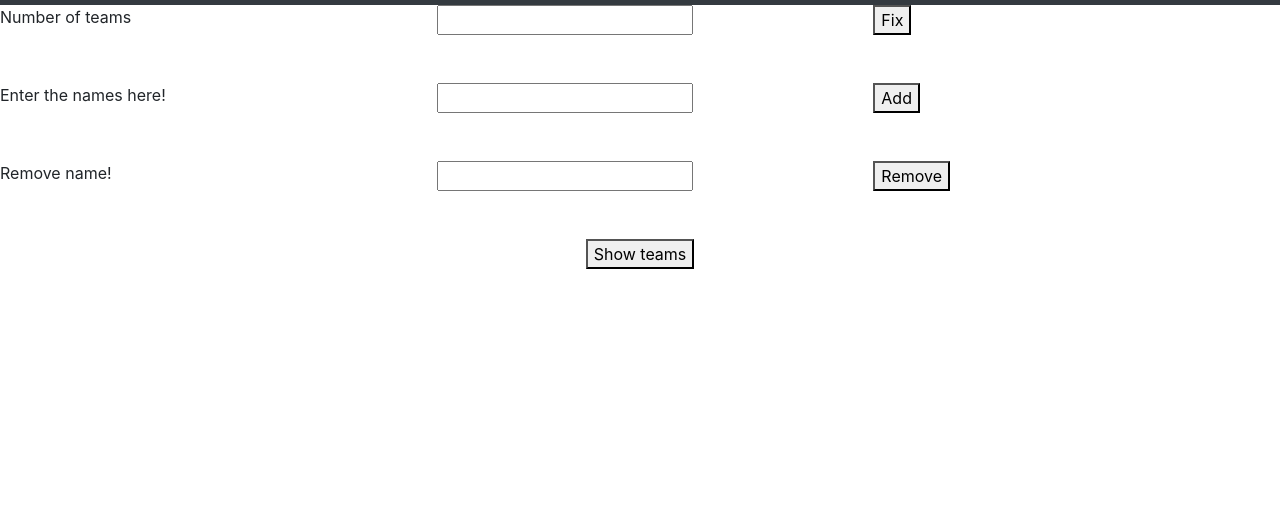
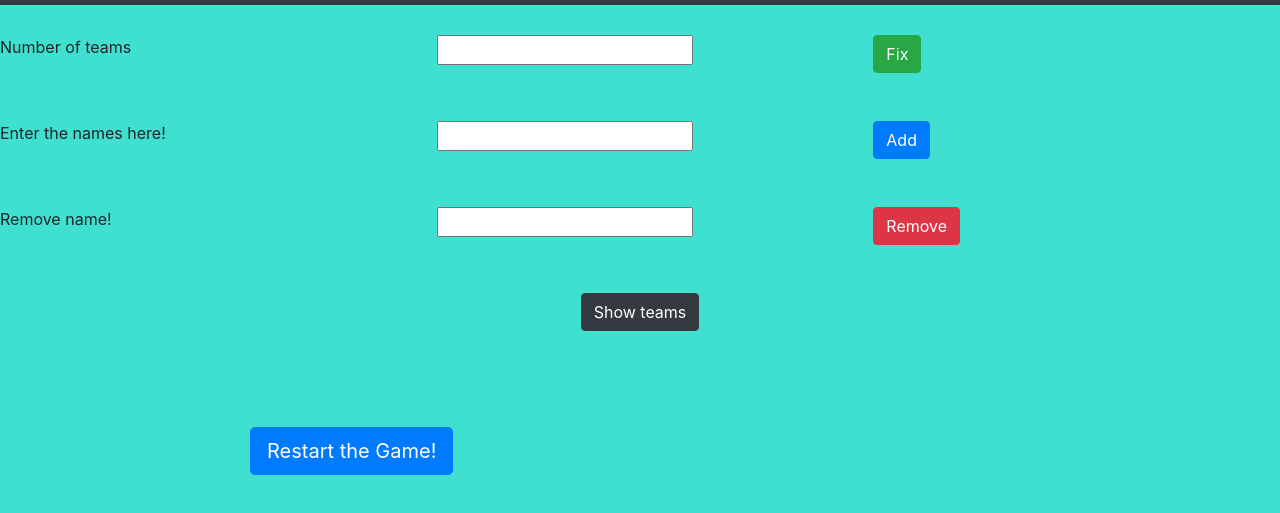
Before and after one commit to kapilthapliyal0001/M2_D4_HW, a plain HTML site: page index.html in a window 1280 px wide. Shown: the part 71-584 px from the top of the page. Drawn offline with nearby package versions, Linux system fonts and the light colour scheme.

Commit message:
Changes before final without remove
Except remove button

```diff
--- a/index.html
+++ b/index.html
@@ -26,7 +26,7 @@
     </a>
   </nav>
 
-  <div class="coniainer" id="input_teams">
+  <div class="coniainer first_cont" id="input_teams">
       <div class="row">
           <div class="col-4">
             <form action="">Number of teams</form>
@@ -35,7 +35,7 @@
             <input class="d-inline" id="input_value" type="text">
         </div>
         <div class="col-4">
-            <button id="fix_button">Fix</button>
+            <button class="btn btn-success" id="fix_button">Fix</button>
         </div>
           </div>
       </div>
@@ -49,7 +49,7 @@
               <input class="d-inline" id="name_value" type="text">
           </div>
           <div class="col-4">
-              <button id="input_button">Add</button>
+              <button class="btn btn-primary" id="input_button">Add</button>
           </div>
             </div>
         </div>
@@ -64,18 +64,22 @@
           <input class="d-inline" id="remove_value" type="text">
       </div>
       <div class="col-4">
-          <button id="remove_button">Remove</button>
+          <button class="btn btn-danger" id="remove_button">Remove</button>
       </div>
         </div>
     </div>
 <br><br>
 
-    <div style="text-align: center;"><button id="final_team">Show teams</button></div>
+    <div style="text-align: center;"><button class="btn btn-dark" id="final_team">Show teams</button></div>
 
         <br><br>
 
 <div id="final_teams"></div>
 
+<br><br>
+<button class="btn btn-primary btn-lg" style="margin-left: 250px;" id="last_btn" type="submit" onClick="refreshPage()">Restart the Game!</button>
+
+
 
     <script src="index.js"></script>
   </body>
--- a/index.js
+++ b/index.js
@@ -106,15 +106,29 @@ console.log(final_team_doc);
 
 const teamshow = function () {
     for (i = 0; i < teams; i++) {
-        let un_list = document.createElement("ul");
+        let heading = document.createElement("h3");
+        heading.innerText = `Team ${i}`;
+        let un_list = document.createElement("ol");
         for(j = 0; j < arr[i].length; j++) {
 
             let list_item = document.createElement("li");
             list_item.innerText = arr[i][j];
             un_list.appendChild(list_item);
         }
-
+        final_team_doc.appendChild(heading);
         console.log(un_list);
         final_team_doc.appendChild(un_list);
     }
 }
+
+
+// fuction to refresh the page;
+
+function refreshPage(){
+    window.location.reload();
+    i = 1;
+    setTimeout(function() {
+        target_sec.innerText = "***********"
+    }, 1000);
+    num_generator();
+}
--- a/style.css
+++ b/style.css
@@ -5,3 +5,11 @@ h3 {
   transform: translateY(-50%); */
   color: white;
 }
+
+body {
+  background-color: turquoise;
+}
+
+.first_cont {
+  margin-top: 30px;
+}
```
